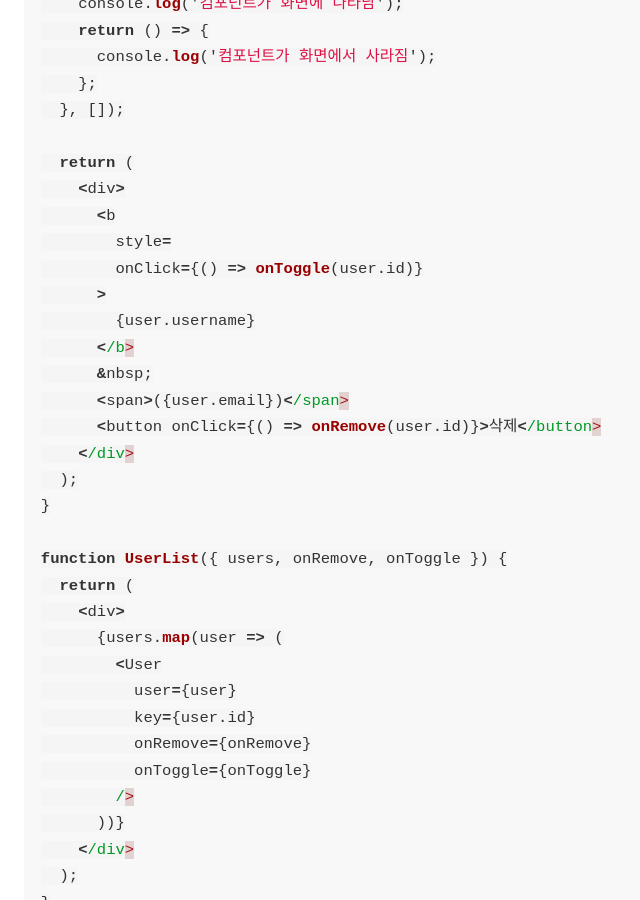
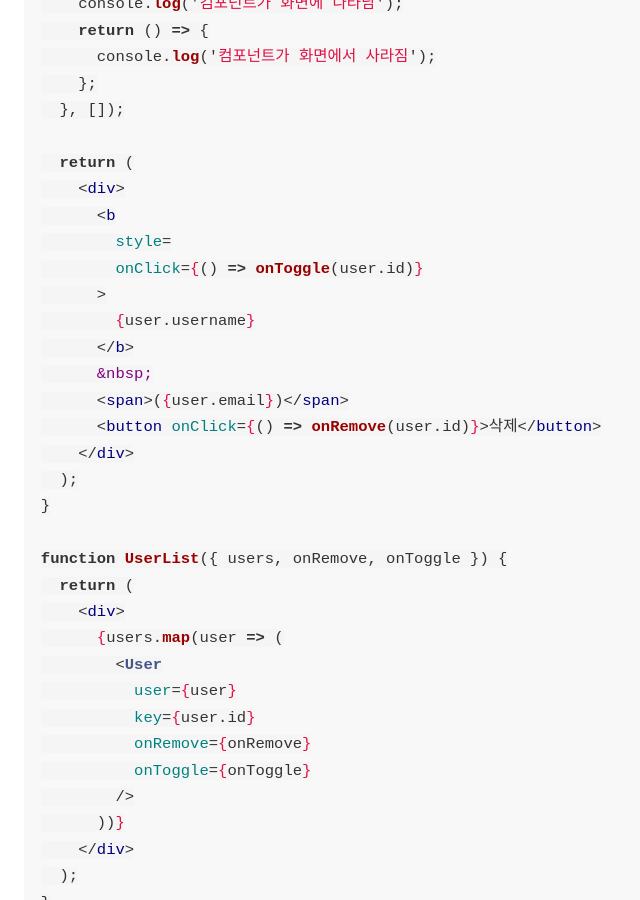
Before and after one commit to resetmerlin/resetmerlin-obsidian, a Jekyll site: the page built from _notes/Concepts/React concepts/React hook/useEffect.md, in a window 1280 px wide and 900 px high, scrolled down 584 px. Shown: the whole window, without its empty margins (36-676 px from the left). Built offline with Jekyll 4.4.1, drawn with Linux system fonts in a browser that asks for light colours.

Commit message:
Update useEffect.md

````diff
--- a/_notes/Concepts/React concepts/React hook/useEffect.md
+++ b/_notes/Concepts/React concepts/React hook/useEffect.md
@@ -3,7 +3,7 @@
 3. deps none: function operate when the compnent re-render
 
 
-```js
+```jsx
 import React, { useEffect } from 'react';
 
 function User({ user, onRemove, onToggle }) {
````
